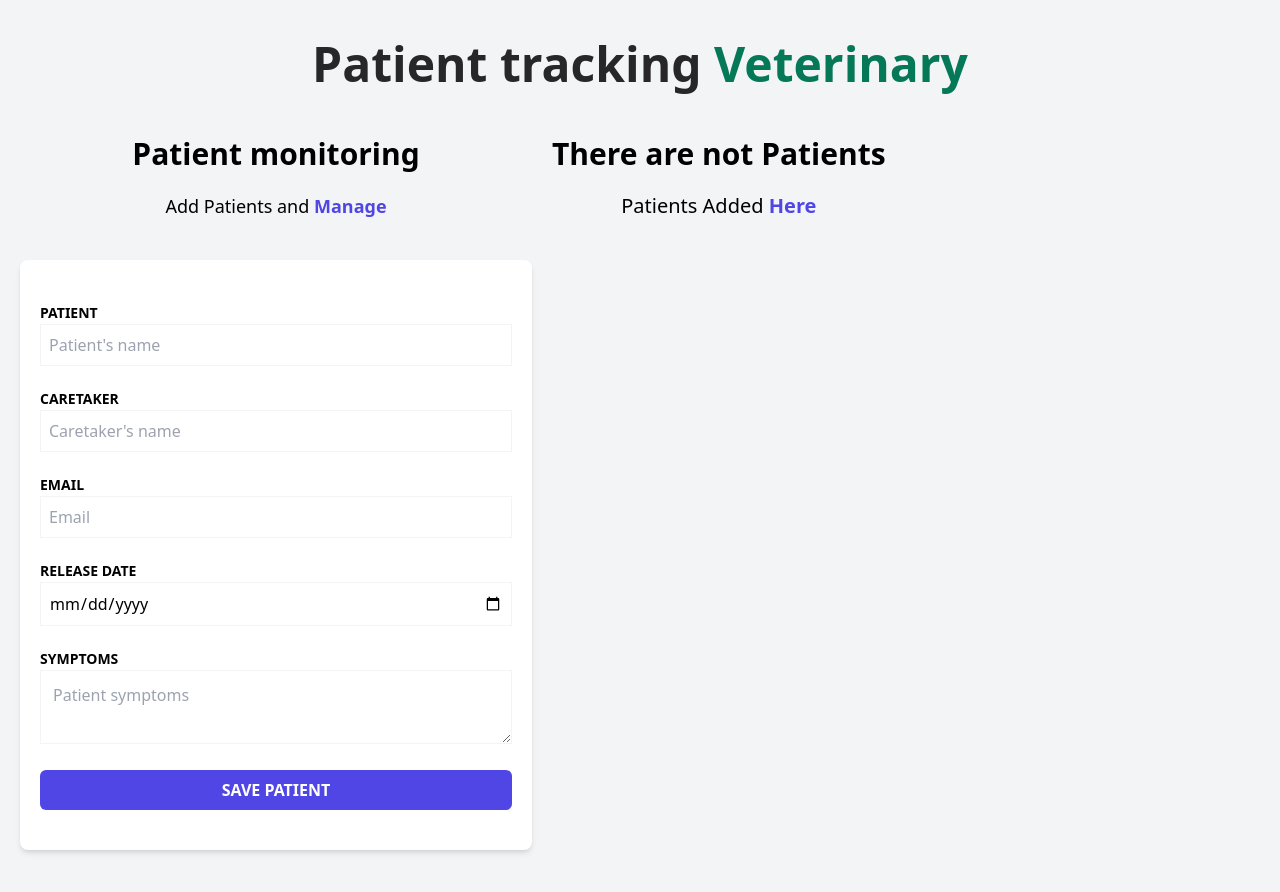
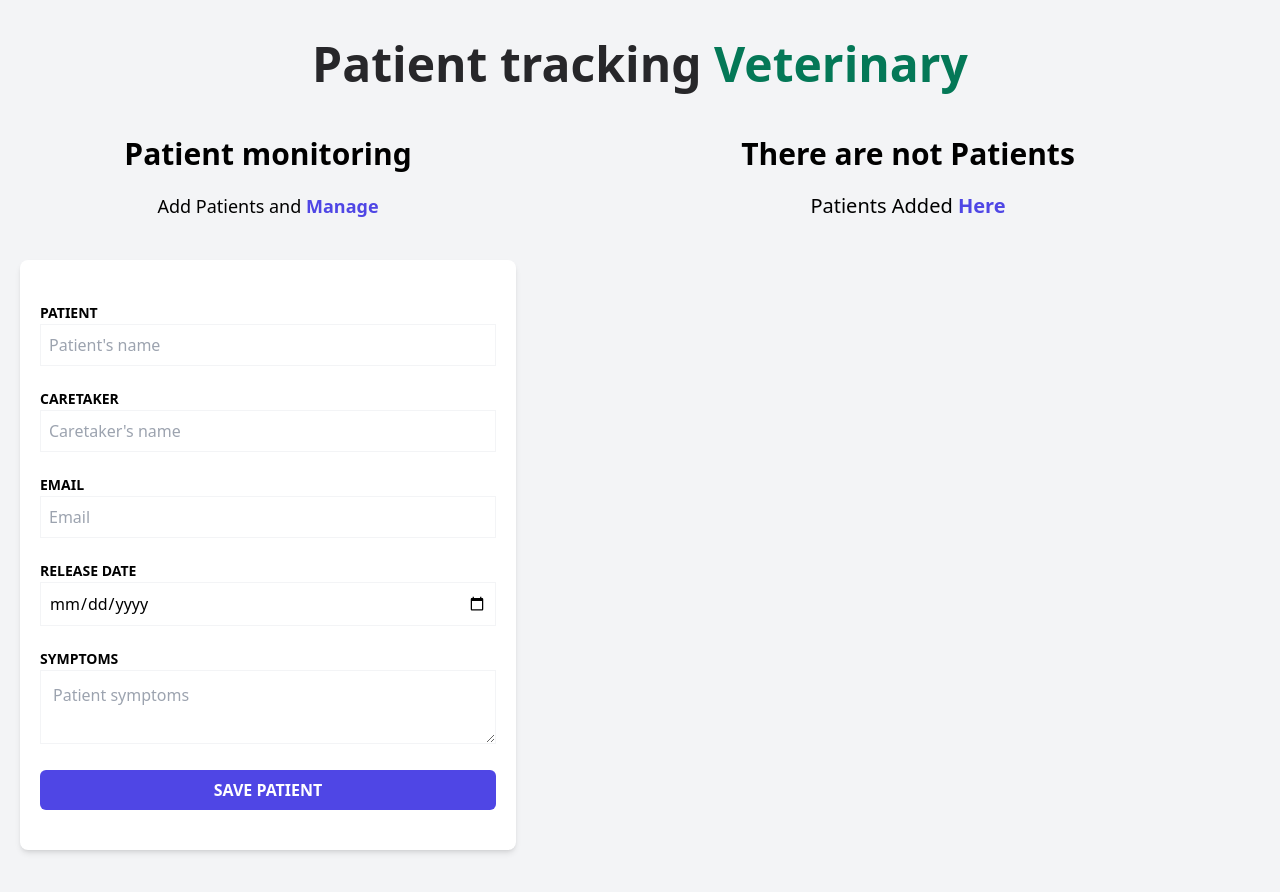
Before and after one commit to wichofly/veterinaryPatients-app, a React (Vite) app: page / in a window 1280 px wide. Shown: the top 892 px of the page. Built offline with nearby package versions, Linux system fonts and the light colour scheme.

Commit message:
style: fix the PatientList component style

```diff
--- a/src/components/PatientList.tsx
+++ b/src/components/PatientList.tsx
@@ -6,7 +6,7 @@
   console.log(patients);
 
   return (
-    <div className="">
+    <div className="md:w-1/2 lg:w-3/5 md:h-screen overflow-y-scroll">
       {patients.length ? (
         <>
           <h2 className="font-semibold text-3xl text-center">
```
